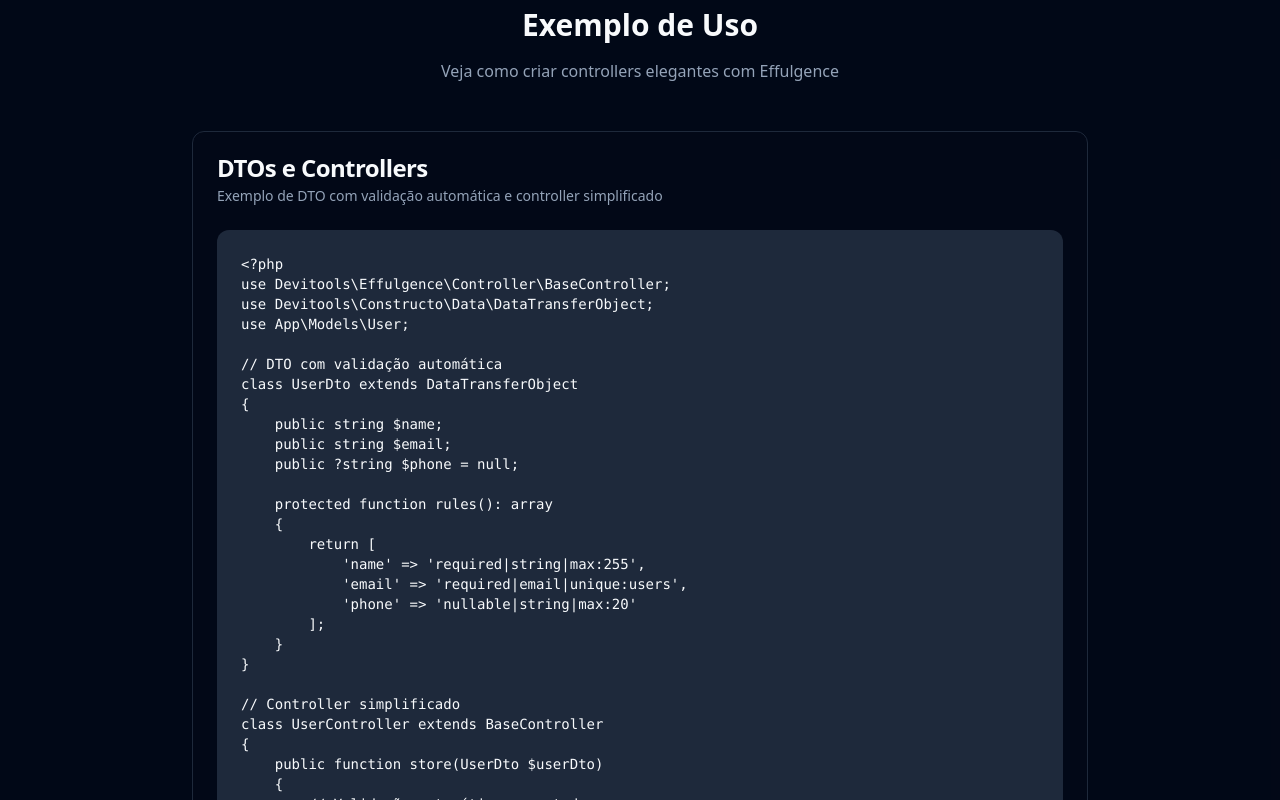
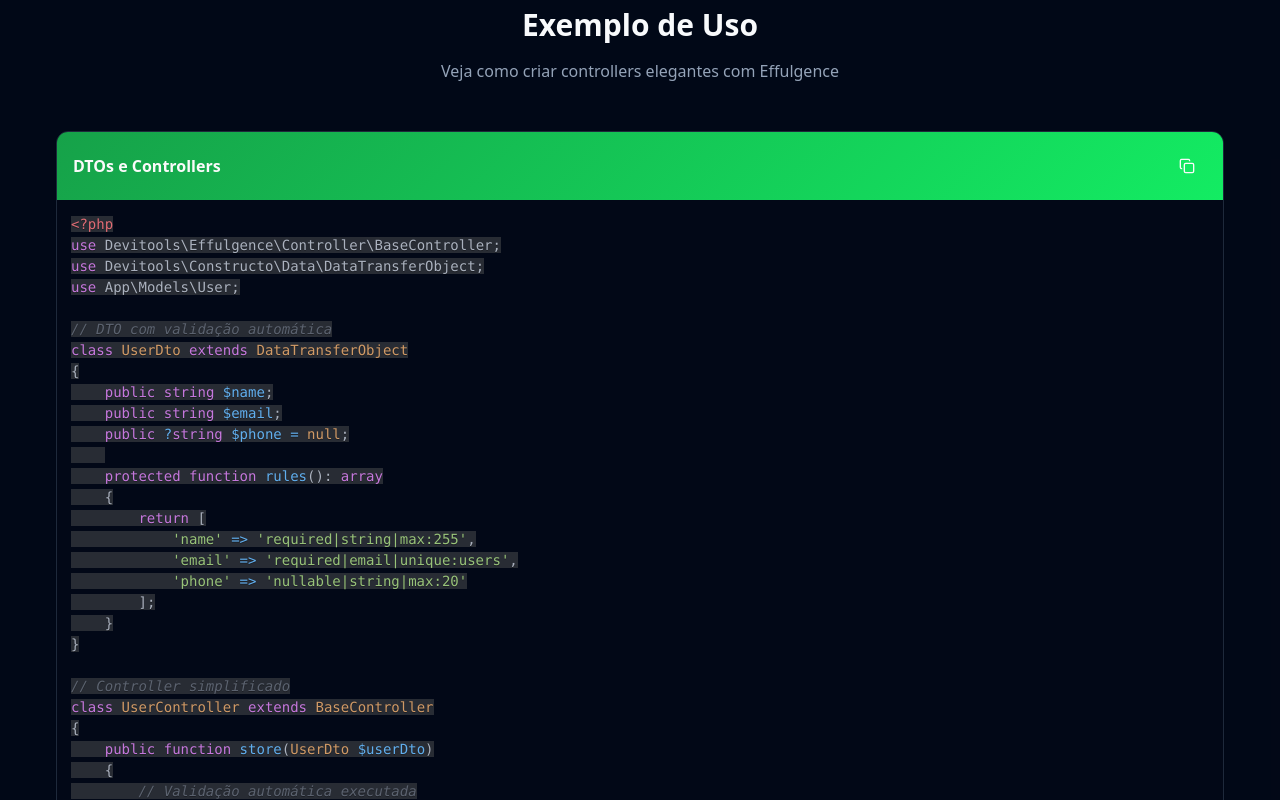
Before and after one commit to devitools/landing, a React (Vite) app: page /effulgence in a window 1280 px wide. Shown: the part 1620-2420 px from the top of the page. Built offline with nearby package versions, Linux system fonts and the light colour scheme.

Commit message:
Remover fundo do código
Removi o fundo estranho do código, deixando apenas o fundo do componente.

```diff
--- a/src/pages/Effulgence.tsx
+++ b/src/pages/Effulgence.tsx
@@ -3,6 +3,7 @@ import Footer from "@/components/Footer";
 import { Button } from "@/components/ui/button";
 import { Card, CardContent, CardDescription, CardHeader, CardTitle } from "@/components/ui/card";
 import { Badge } from "@/components/ui/badge";
+import CodeBlock from "@/components/CodeBlock";
 import { Code, Download, ExternalLink, CheckCircle, Layers, Database, Shield } from "lucide-react";
 
 const Effulgence = () => {
@@ -154,19 +155,14 @@ class UserController extends BaseController
             <p className="text-muted-foreground">Veja como criar controllers elegantes com Effulgence</p>
           </div>
 
-          <Card className="max-w-4xl mx-auto">
-            <CardHeader>
-              <CardTitle>DTOs e Controllers</CardTitle>
-              <CardDescription>
-                Exemplo de DTO com validação automática e controller simplificado
-              </CardDescription>
-            </CardHeader>
-            <CardContent>
-              <pre className="bg-muted rounded-lg p-6 text-sm overflow-x-auto">
-                <code>{codeExample}</code>
-              </pre>
-            </CardContent>
-          </Card>
+          <CodeBlock
+            title="DTOs e Controllers"
+            language="php"
+            gradient="success"
+            size="md"
+          >
+            {codeExample}
+          </CodeBlock>
         </div>
       </section>
 
```
